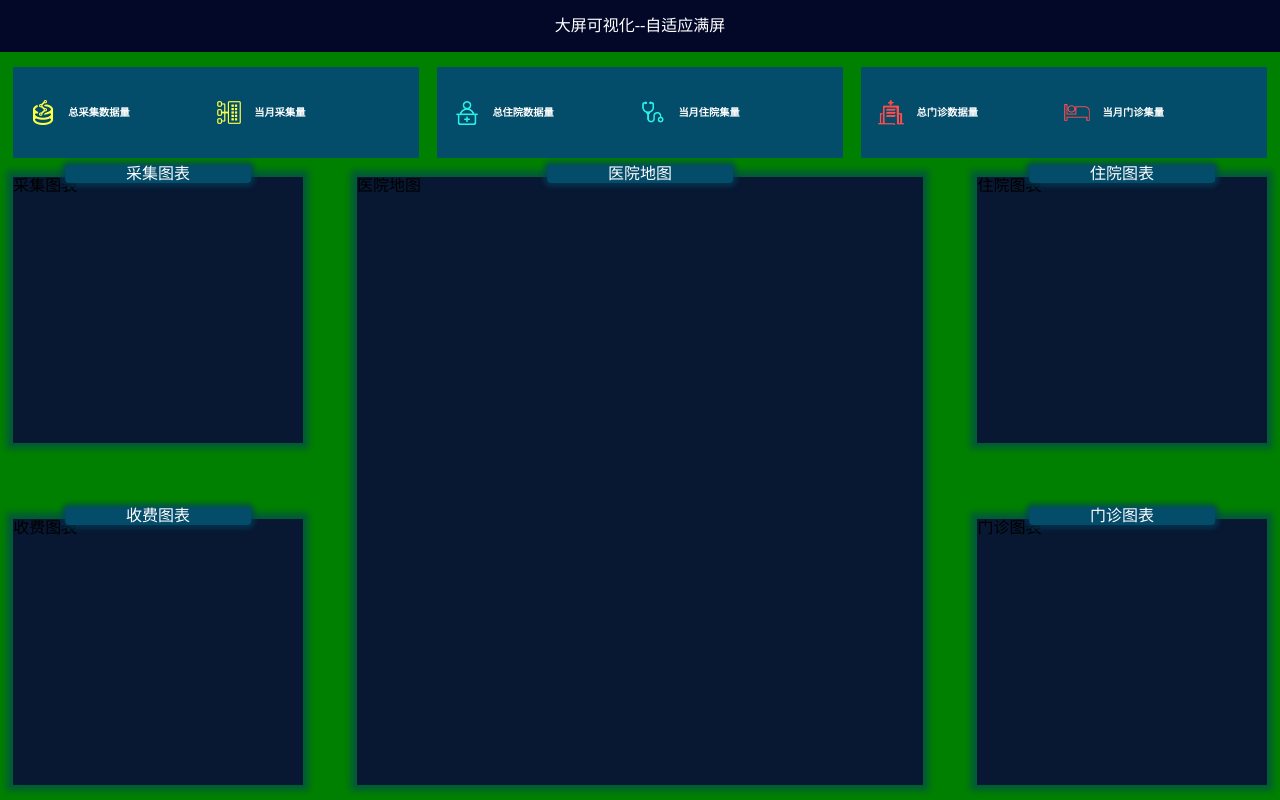
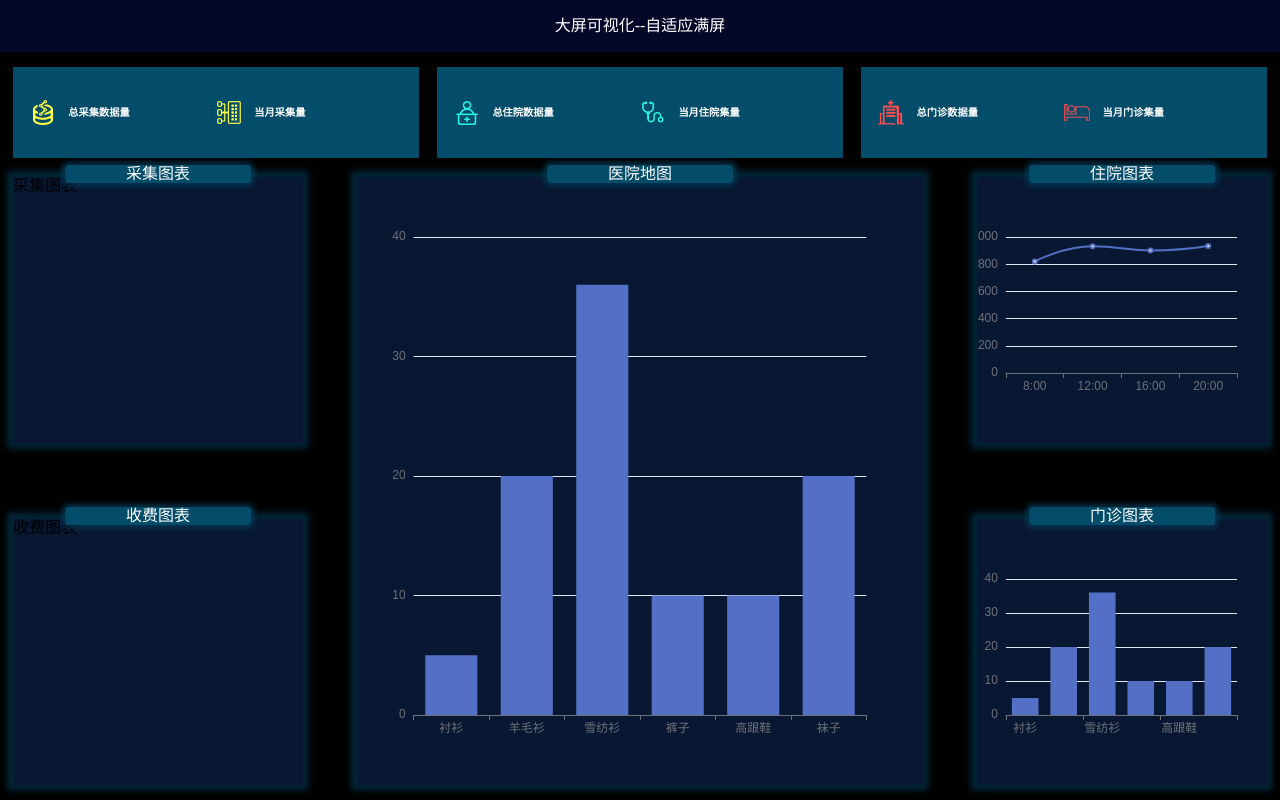
Before and after one commit to Cao007/data-view, a Vue app: page / in a window 1280 px wide. Built offline with nearby package versions, Linux system fonts and the light colour scheme; no server answers.

Commit message:
feat: 折线图、柱状图

```diff
--- a/src/App.vue
+++ b/src/App.vue
@@ -123,7 +123,7 @@ getAllData().then(res => {
     width: 100%;
     height: calc(100vh - 6.48vh);
     padding: 1.85vh 1.04vw;
-    background-color: green;
+    background-color: #000;
 
     .main-show-data {
       flex: 1;
--- a/src/components/chartHospitalPostion/index.vue
+++ b/src/components/chartHospitalPostion/index.vue
@@ -5,14 +5,38 @@
         <span class="title">医院地图</span>
       </template>
       <template #chart>
-        <span>医院地图</span>
+        <div class="hospitalPostionChart">医院地图</div>
       </template>
     </DataContent>
   </div>
 </template>
 
 <script lang="ts" setup>
+import { onMounted } from 'vue';
 import DataContent from '../dataContent/index.vue'
+import * as echarts from 'echarts';
+
+onMounted(() => {
+  // 基于准备好的dom，初始化echarts实例
+  const myChart = echarts.init(document.querySelector('.hospitalPostionChart'));
+
+  // 绘制图表
+  const option = {
+    tooltip: {},
+    xAxis: {
+      data: ['衬衫', '羊毛衫', '雪纺衫', '裤子', '高跟鞋', '袜子']
+    },
+    yAxis: {},
+    series: [
+      {
+        name: '销量',
+        type: 'bar',
+        data: [5, 20, 36, 10, 10, 20]
+      }
+    ]
+  }
+  myChart.setOption(option);
+})
 
 </script>
 
@@ -24,6 +48,11 @@ import DataContent from '../dataContent/index.vue'
   .data-content-container {
     flex: 1;
     height: 100%;
+
+    .hospitalPostionChart {
+      width: 100%;
+      height: 100%;
+    }
   }
 }
 </style>
--- a/src/components/chartHospitalization/index.vue
+++ b/src/components/chartHospitalization/index.vue
@@ -5,15 +5,48 @@
         <span class="title">住院图表</span>
       </template>
       <template #chart>
-        <span>住院图表</span>
+        <div class="hospitalizationChart">住院图表</div>
       </template>
     </DataContent>
   </div>
 </template>
 
 <script lang="ts" setup>
+import { onMounted } from 'vue';
 import DataContent from '../dataContent/index.vue'
+import * as echarts from 'echarts';
+
+onMounted(() => {
+  // 基于准备好的dom，初始化echarts实例
+  const myChart = echarts.init(document.querySelector('.hospitalizationChart'));
+
+  // 绘制图表
+  const option = {
+    xAxis: {
+      type: 'category',
+      data: ['8:00', '12:00', '16:00', '20:00']
+    },
+    yAxis: {
+      type: 'value'
+    },
+    series: [
+      {
+        data: [820, 932, 901, 934],
+        type: 'line',
+        smooth: true
+      }
+    ]
+  };
+  myChart.setOption(option);
+})
 
 </script>
 
-<style lang="scss" scoped></style>
+<style lang="scss" scoped>
+.chart-hospitalization-container {
+  .hospitalizationChart {
+    width: 100%;
+    height: 100%;
+  }
+}
+</style>
--- a/src/components/chartOutPatient/index.vue
+++ b/src/components/chartOutPatient/index.vue
@@ -5,15 +5,46 @@
         <span class="title">门诊图表</span>
       </template>
       <template #chart>
-        <span>门诊图表</span>
+        <div class="outpatientChart">门诊图表</div>
       </template>
     </DataContent>
   </div>
 </template>
 
 <script lang="ts" setup>
+import { onMounted } from 'vue';
 import DataContent from '../dataContent/index.vue'
+import * as echarts from 'echarts';
+
+onMounted(() => {
+  // 基于准备好的dom，初始化echarts实例
+  const myChart = echarts.init(document.querySelector('.outpatientChart'));
+
+  // 绘制图表
+  const option = {
+    tooltip: {},
+    xAxis: {
+      data: ['衬衫', '羊毛衫', '雪纺衫', '裤子', '高跟鞋', '袜子']
+    },
+    yAxis: {},
+    series: [
+      {
+        name: '销量',
+        type: 'bar',
+        data: [5, 20, 36, 10, 10, 20]
+      }
+    ]
+  }
+  myChart.setOption(option);
+})
 
 </script>
 
-<style lang="scss" scoped></style>
+<style lang="scss" scoped>
+.chart-outpatient-container {
+  .outpatientChart {
+    width: 100%;
+    height: 100%;
+  }
+}
+</style>
```
